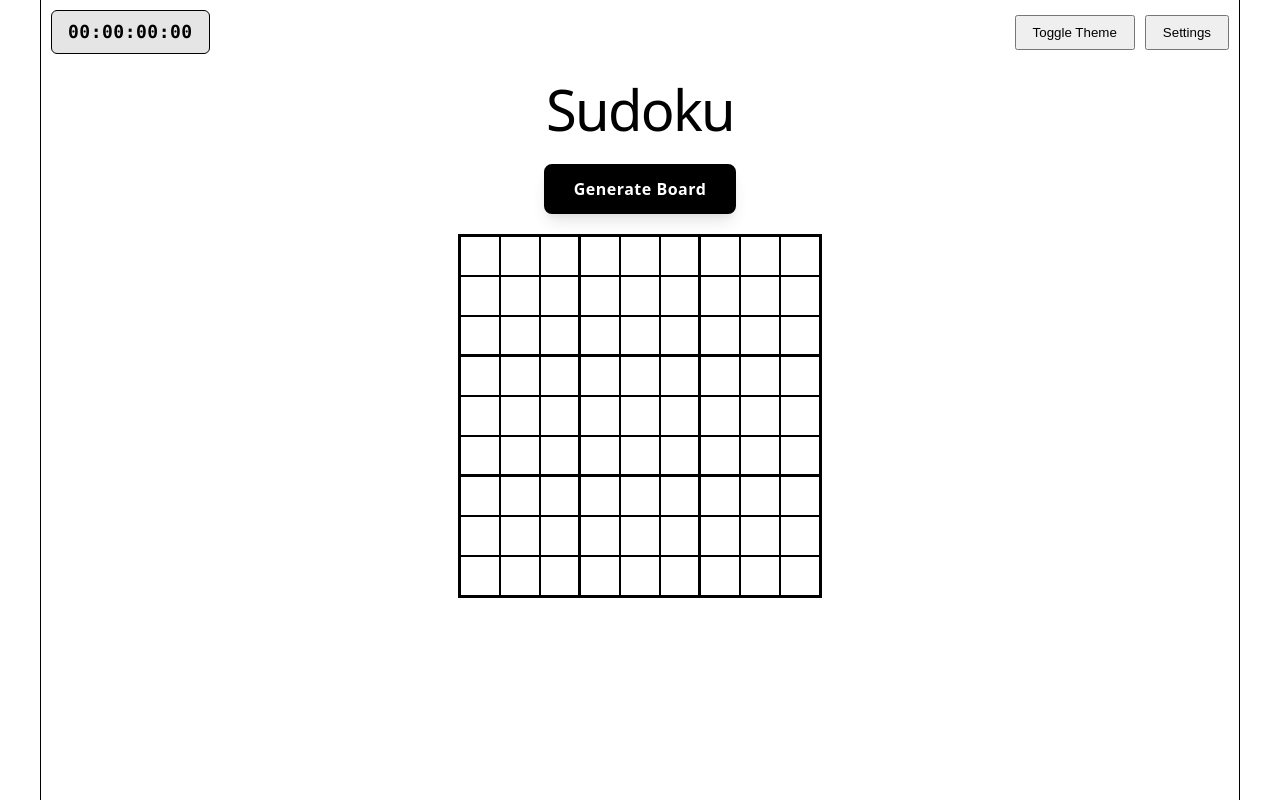
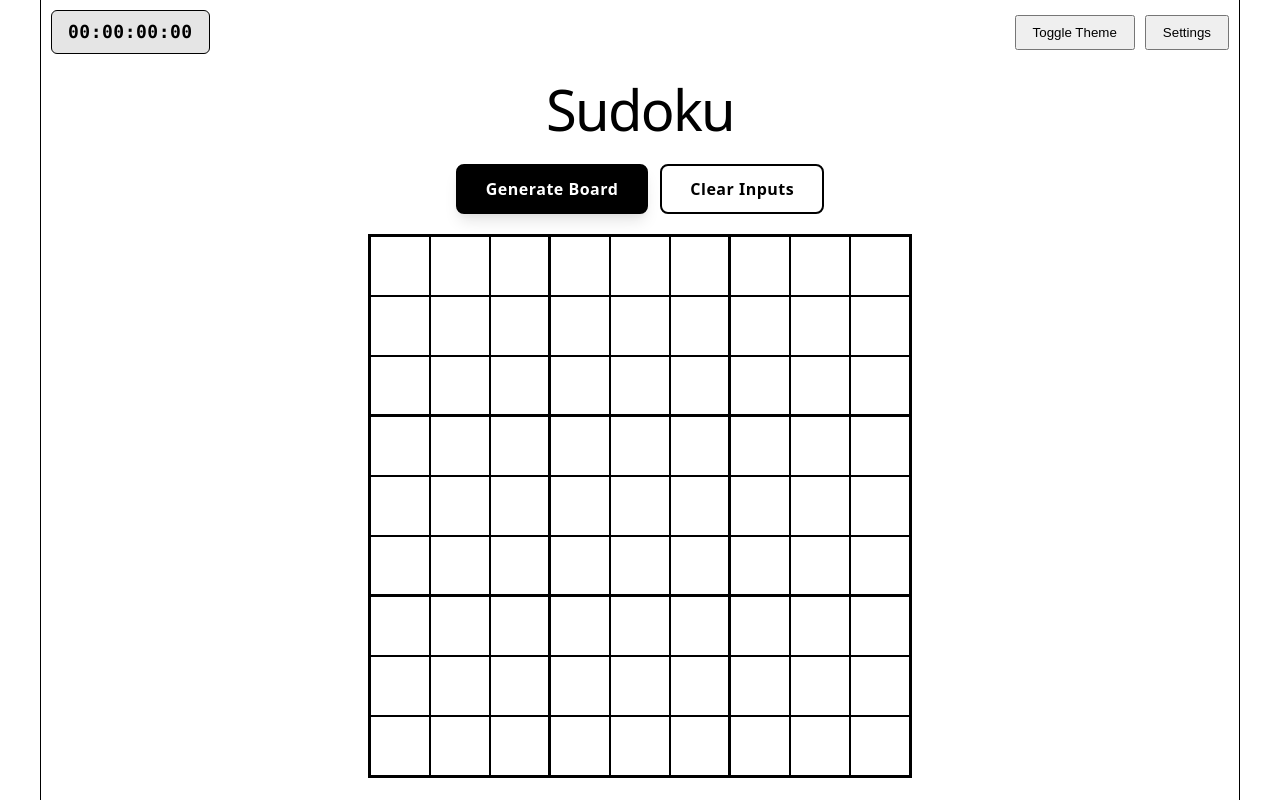
Before and after one commit to caojieming/custom-sudoku, a React (Vite) app: page / in a window 1280 px wide. Built offline with nearby package versions, Linux system fonts and the light colour scheme.

Commit message:
added clear inputs btn, enlarged board

```diff
--- a/src/App.jsx
+++ b/src/App.jsx
@@ -9,7 +9,7 @@ import { Timer } from './components/Timer.jsx';
 function App() {
 	const initBoard = Array.from(
 		{ length: 81 },
-		() => ({ value: '', isInitial: false })
+		() => ({ value: '', isClue: false })
 	);
 	// 1d array (81 cells) of current board
 	const [board, setBoard] = useState(initBoard);
@@ -42,10 +42,10 @@ function App() {
 		const initialIndices = new Set(indices.slice(0, clueCount));
 
 		const newBoard = Array.from({ length: 81 }, (_, i) => {
-			const isInitial = initialIndices.has(i);
+			const isClue = initialIndices.has(i);
 			return {
-				value: isInitial ? sol[i] : '',
-				isInitial
+				value: isClue ? sol[i] : '',
+				isClue
 			};
 		});
 		setBoard(newBoard);
@@ -68,15 +68,15 @@ function App() {
 					// overwrite with clue when lowering difficulty, or keep existing clue
 					return {
 						value: fullSolution[i],
-						isInitial: true
+						isClue: true
 					};
 				}
 				else {
 					// if it was a clue before but is no longer a clue, clear it
-					if (cell.isInitial) {
+					if (cell.isClue) {
 						return {
 							value: '',
-							isInitial: false
+							isClue: false
 						};
 					}
 					else {
@@ -91,11 +91,12 @@ function App() {
 	// changing cell value/input changes board values
 	function handleCellChange(idx, value) {
 		// only allow empty string or numbers 1-9
-		if (value !== '' && !/^[1-9]$/.test(value)) return;
-
+		if (value !== '' && !/^[1-9]$/.test(value)) {
+			return;
+		}
 		setBoard((prevBoard) => {
 			const newBoard = [...prevBoard];
-			if (!newBoard[idx].isInitial) {
+			if (!newBoard[idx].isClue) {
 				newBoard[idx] = { ...newBoard[idx], value };
 			}
 			return newBoard;
@@ -104,14 +105,30 @@ function App() {
 
 	// fill all inputs with solution values
 	function handleShowSolution() {
-		if (fullSolution === null) return;
+		if (fullSolution === null) {
+			return;
+		}
 		setBoard((prevBoard) => {
 			return prevBoard.map((cell, i) => {
-				if (cell.isInitial) return cell;
+				if (cell.isClue) {
+					return cell;
+				}
 				return {
 					...cell,
 					value: fullSolution[i]
 				};
+			});
+		});
+	}
+
+	// clear all player input cells
+	function handleClearInputs() {
+		setBoard((prevBoard) => {
+			return prevBoard.map((cell) => {
+				if (cell.isClue) {
+					return cell;
+				}
+				return { ...cell, value: '' };
 			});
 		});
 	}
@@ -139,7 +156,7 @@ function App() {
 			<h1 id='title'>Sudoku</h1>
 
 			<main id='mainContent'>
-				<GenerateBoard onGenerate={handleGenerate} />
+				<GenerateBoard onGenerate={handleGenerate} onClearInputs={handleClearInputs} />
 				<section>
 					<SudokuBoard board={board} onCellChange={handleCellChange} />
 				</section>
--- a/src/components/GenerateBoard.jsx
+++ b/src/components/GenerateBoard.jsx
@@ -88,7 +88,7 @@ export function generateSudokuPuzzle() {
     };
 }
 
-export function GenerateBoard({ onGenerate }) {
+export function GenerateBoard({ onGenerate, onClearInputs }) {
     const handleGenerate = () => {
         const puzzle = generateSudokuPuzzle();
         onGenerate(puzzle);
@@ -99,6 +99,9 @@ export function GenerateBoard({ onGenerate }) {
             <button className="generate-btn" onClick={handleGenerate}>
                 Generate Board
             </button>
+            <button className="clear-input-btn" onClick={onClearInputs}>
+                Clear Inputs
+            </button>
         </div>
     );
 }
--- a/src/components/SudokuBoard.jsx
+++ b/src/components/SudokuBoard.jsx
@@ -58,7 +58,7 @@ export function SudokuBoard({ board, onCellChange }) {
 						className += ' border-bottom-thick';
 					}
 
-					if (cell.isInitial) {
+					if (cell.isClue) {
 						className += ' initial-cell';
 						return (
 							<span key={idx} className={className}>
--- a/src/components/Timer.jsx
+++ b/src/components/Timer.jsx
@@ -11,7 +11,9 @@ export function Timer({ isRunning, resetKey }) {
 
     // track elapsed time when active
     useEffect(() => {
-        if (!isRunning) return;
+        if (!isRunning) {
+            return;
+        }
 
         const interval = setInterval(() => {
             setSeconds(prev => prev + 1);
--- a/src/styles/GenerateBoard.css
+++ b/src/styles/GenerateBoard.css
@@ -1,6 +1,7 @@
 .generate-container {
   display: flex;
   justify-content: center;
+  gap: 12px;
   margin-top: 10px;
   margin-bottom: 10px;
 }
@@ -34,3 +35,32 @@
 .generate-btn:active {
   transform: translateY(0);
 }
+
+.clear-input-btn {
+  background: var(--bg);
+  color: var(--text);
+  border: 2px solid var(--border);
+  padding: 12px 28px;
+  font-size: 16px;
+  font-weight: 600;
+  border-radius: 8px;
+  cursor: pointer;
+  font-family: var(--sans);
+  transition: all 0.25s cubic-bezier(0.4, 0, 0.2, 1);
+  letter-spacing: 0.5px;
+}
+
+.clear-input-btn:hover {
+  background: var(--text);
+  color: var(--bg);
+  transform: translateY(-2px);
+  box-shadow: 0 6px 20px rgba(0, 0, 0, 0.15);
+}
+
+[data-theme="dark"] .clear-input-btn:hover {
+  box-shadow: 0 6px 20px rgba(255, 255, 255, 0.15);
+}
+
+.clear-input-btn:active {
+  transform: translateY(0);
+}
--- a/src/styles/SudokuBoard.css
+++ b/src/styles/SudokuBoard.css
@@ -6,8 +6,8 @@
 
 .sudoku-grid {
   display: grid;
-  grid-template-columns: repeat(9, 40px);
-  grid-template-rows: repeat(9, 40px);
+  grid-template-columns: repeat(9, 60px);
+  grid-template-rows: repeat(9, 60px);
   border: 2px solid var(--text);
 }
 
@@ -15,7 +15,7 @@
   width: 100%;
   height: 100%;
   text-align: center;
-  font-size: 20px;
+  font-size: 30px;
   border: 1px solid var(--border);
   background-color: transparent;
   color: var(--text);
```
Also changed, not shown: 1 other file (tests, documents, lock files or other folders).
